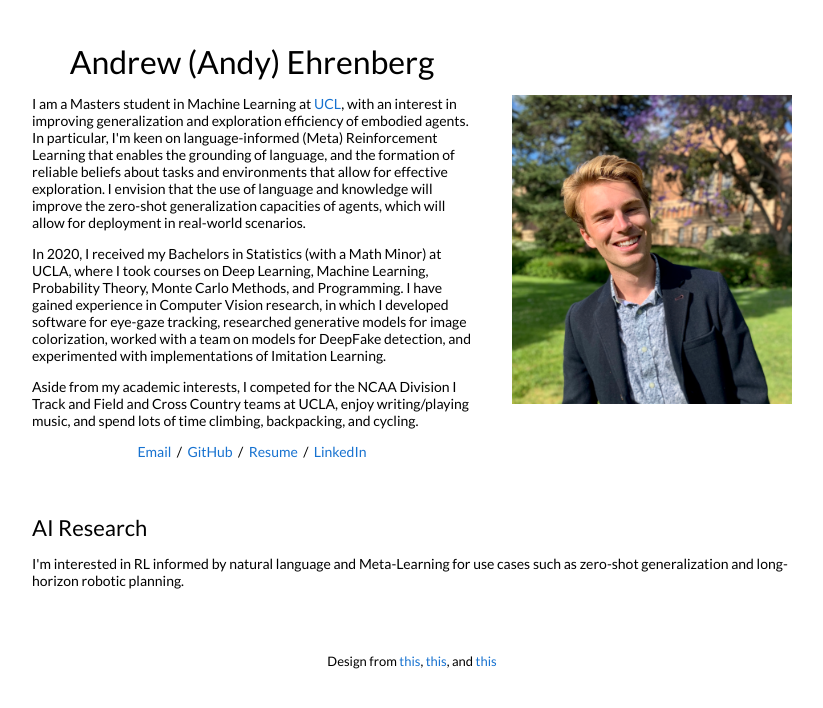
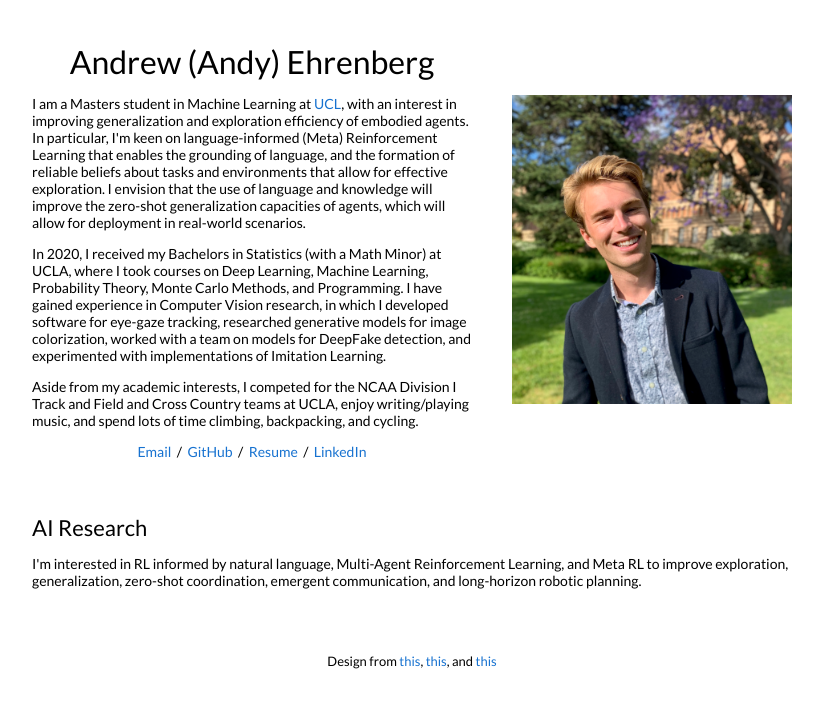
Before and after one commit to andyehrenberg/Website, a Jekyll site: the page built from index.markdown, in a window 1280 px wide. Shown: the top 708 px of the page, without its empty margins (228-1051 px from the left). Built offline with Jekyll 4.4.1, drawn with Linux system fonts in a browser that asks for light colours.

Commit message:
Update default.html

```diff
--- a/_layouts/default.html
+++ b/_layouts/default.html
@@ -65,7 +65,7 @@
                         <td style="padding:2.5%;width:100%;vertical-align:middle">
                             <h2>AI Research</h2>
                             <p>
-                                I'm interested in RL informed by natural language and Meta-Learning for use cases such as zero-shot generalization and long-horizon robotic planning.
+                                I'm interested in RL informed by natural language, Multi-Agent Reinforcement Learning, and Meta RL to improve exploration, generalization, zero-shot coordination, emergent communication, and long-horizon robotic planning.
                             </p>
                         </td>
                     </tr>
```
